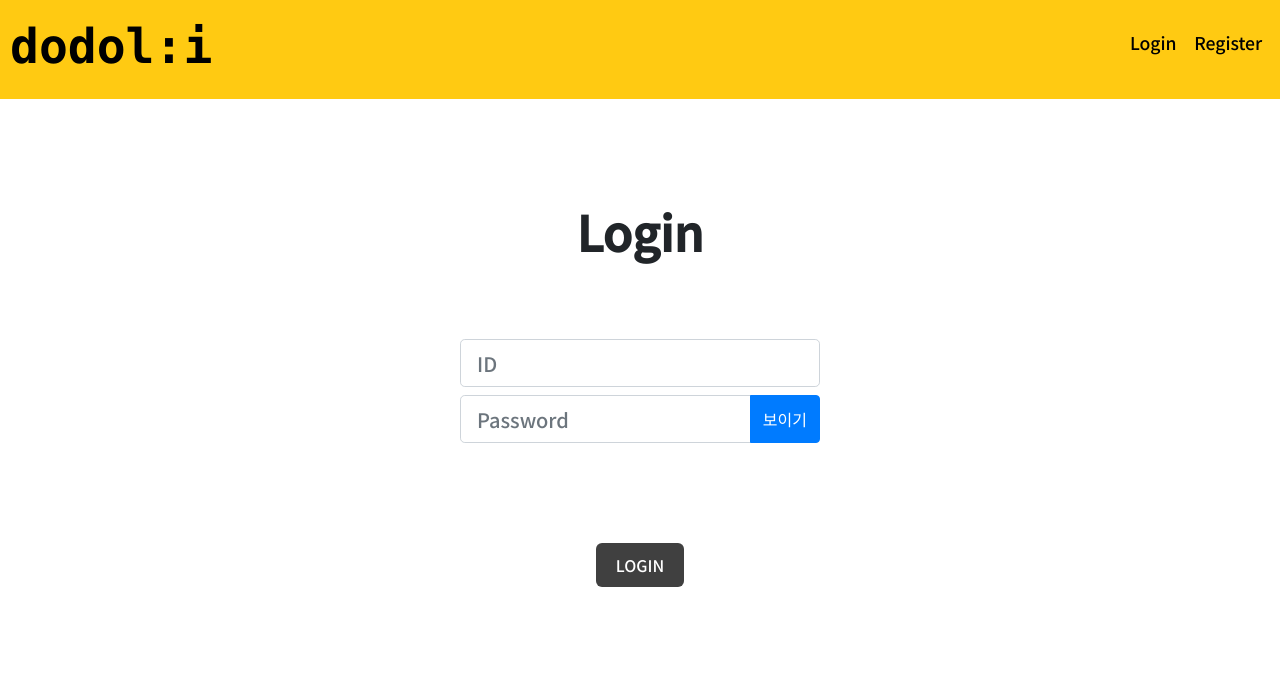
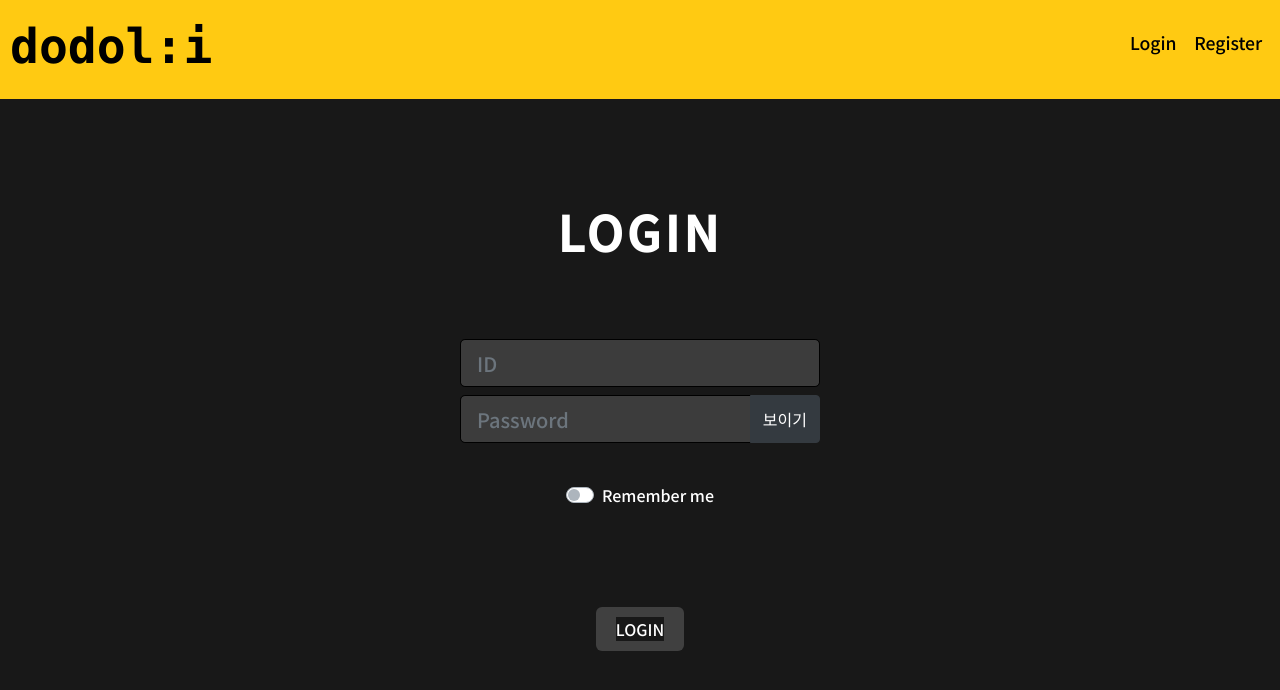
Before and after one commit to HADMARINE/marktwo-webapp-v2, a React (Create React App) app: page /login in a window 1280 px wide. Shown: the top 690 px of the page. Built offline with nearby package versions, Linux system fonts and the light colour scheme.

Commit message:
login.tsx : remember me added

```diff
--- a/src/routes/main/login.tsx
+++ b/src/routes/main/login.tsx
@@ -34,7 +34,8 @@ export default class Login extends Component {
     isHinder: true,
     id: '',
     password: '',
-    errorMessage: ''
+    errorMessage: '',
+    isRemember: false
   };
 
   handleHinder = () => {
@@ -65,7 +66,10 @@ export default class Login extends Component {
           return;
         }
         // loginsuccess
-        localStorage.setItem('token', data.token.toString());
+        sessionStorage.setItem('token', data.token.toString());
+        if (this.state.isRemember) {
+          localStorage.setItem('token', data.token.toString());
+        }
         window.location.replace('/');
       })
       .catch(e => {
@@ -89,12 +93,24 @@ export default class Login extends Component {
     }
   };
 
+  handleToggle = () => {
+    this.setState({
+      isRemember: !this.state.isRemember
+    });
+  };
+
   render() {
     return (
       <Fragment>
+        <GlobalStyle />
         <div className="Style-center">
           <p className="Blank-small" />
-          <p className="Text-large Text-bold">Login</p>
+          <p
+            className="Text-bold"
+            style={{ letterSpacing: '4px', fontSize: '3rem' }}
+          >
+            LOGIN
+          </p>
           <p className="Blank-xsmall" />
           <div className="Module-input w-auto">
             <InputGroup>
@@ -126,12 +142,20 @@ export default class Login extends Component {
                 name="password"
               />
               <InputGroup.Append>
-                <Button onClick={this.handleHinder}>
+                <Button onClick={this.handleHinder} variant="dark">
                   {this.state.isHinder ? '보이기' : '숨기기'}
                 </Button>
               </InputGroup.Append>
             </InputGroup>
           </div>
+
+          <div className="Blank-xsmall" />
+          <Form.Check
+            type="switch"
+            label="Remember me"
+            id="remember toggle"
+            onChange={this.handleToggle}
+          />
           <p className="Blank-xsmall" />
           {this.state.errorMessage ? (
             <span className="Module-errormessage">
```
